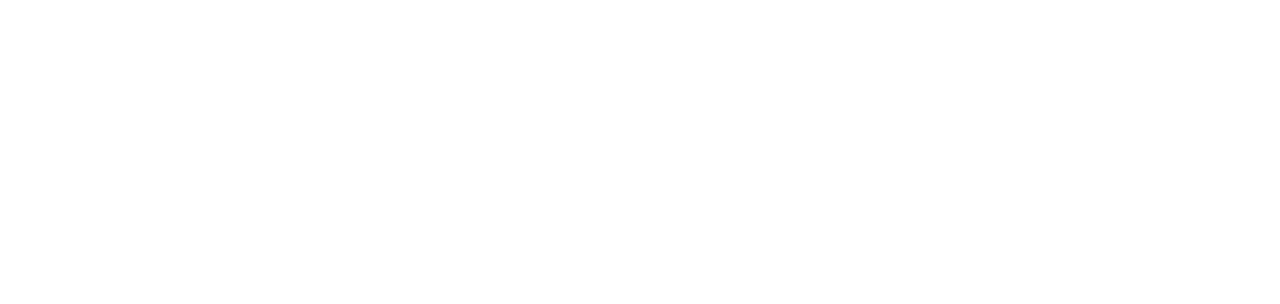
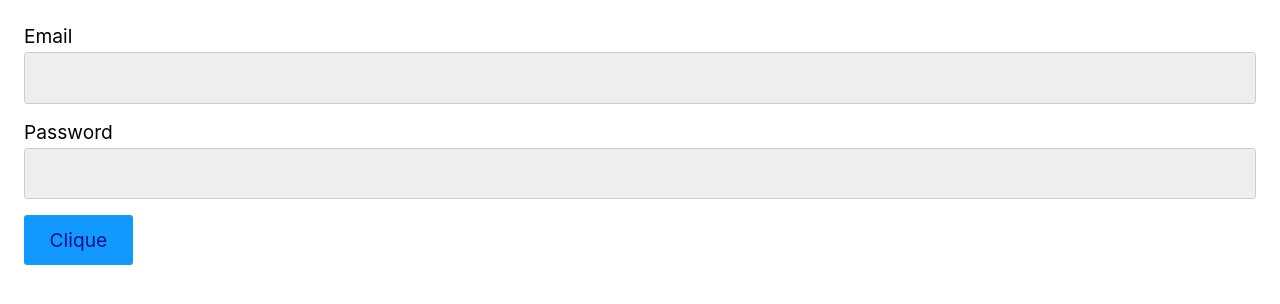
Before and after one commit to gprado-dev/Origamid, a React (Vite) app in the folder 05.React-Completo/: page / in a window 1280 px wide. Shown: the top 304 px of the page. Built offline with nearby package versions, Linux system fonts and the light colour scheme.

Commit message:
React: Properties exercise

```diff
--- a/05.React-Completo/src/App.jsx
+++ b/05.React-Completo/src/App.jsx
@@ -1,14 +1,14 @@
 import React from 'react'
+import Form from './exercises/properties-exercise-01/Form';
 
 
 const App = () => {
 
   return (
     <React.Fragment>
-
+     <Form />
     </React.Fragment>
   )
-
 };
 
 
--- /dev/null
+++ b/05.React-Completo/src/exercises/properties-exercise-01/Button.jsx
@@ -0,0 +1,10 @@
+import React from 'react'
+
+const Button = (props) => {
+  console.log(props)
+  return (
+    <button>Clique</button>
+  )
+}
+
+export default Button
--- /dev/null
+++ b/05.React-Completo/src/exercises/properties-exercise-01/Form.jsx
@@ -0,0 +1,19 @@
+import React from 'react'
+
+import Button from './Button'
+import Input from './Input'
+
+const Form = () => {
+
+  const arr =   ['item 1', 'item 2']
+
+  return (
+    <>
+      <Input id="email" type="email" label="Email" required />
+      <Input id="password" type="password" label="Password" />
+      <Button items={arr} />
+    </>
+  )
+}
+
+export default Form
--- /dev/null
+++ b/05.React-Completo/src/exercises/properties-exercise-01/Input.jsx
@@ -0,0 +1,12 @@
+import React from 'react'
+
+const Input = ({label, id, ...props}) => {
+  return (
+    <div style={{margin: '1rem 0'}}>
+      <label htmlFor={id}>{label}</label>
+      <input id={id} type='text' {...props}/>
+    </div>
+  )
+}
+
+export default Input
```
Also changed, not shown: 05.React-Completo/src/exercises/properties-exercise-01/Title.jsx (added, +23 -0 lines).
